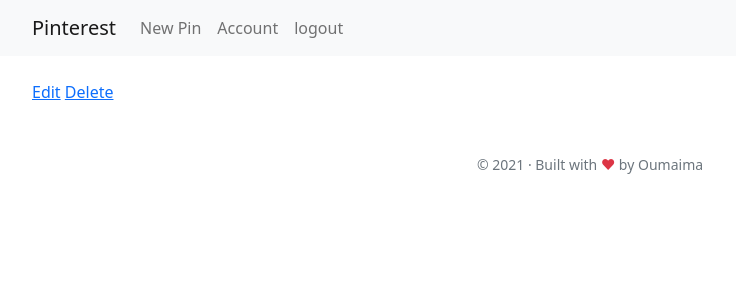
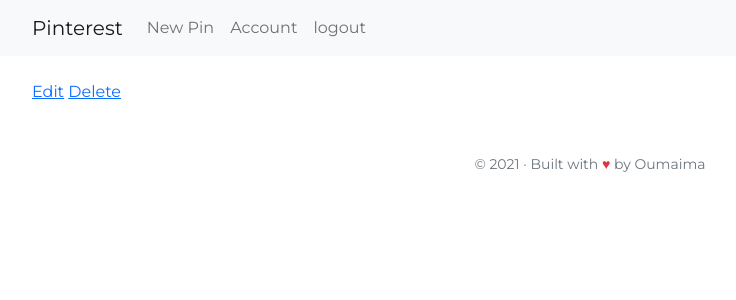
Before and after one commit to Oumaima901/Pinterest-Symfony, a Symfony app: template templates/pins/show.html.twig in a window 1280 px wide. Shown: the top 300 px of the page, without its empty margins (50-786 px from the left). Run offline with Twig, Linux system fonts and the light colour scheme; the template is opened without the code that fills it, so the values that code supplies are empty; some libraries are stand-ins or nearby versions.

Commit message:
Change Font for Montserrat

```diff
--- a/templates/layouts/base.html.twig
+++ b/templates/layouts/base.html.twig
@@ -6,11 +6,18 @@
 			{% block title %}Welcome!
 			{% endblock %}
 		</title>
+		<link rel="preconnect" href="https://fonts.googleapis.com">
+        <link rel="preconnect" href="https://fonts.googleapis.com">
+<link rel="preconnect" href="https://fonts.gstatic.com" crossorigin>
+<link href="https://fonts.googleapis.com/css2?family=Montserrat:wght@300;400&display=swap" rel="stylesheet">
 		{# Run `composer require symfony/webpack-encore-bundle`
 				           and uncomment the following Encore helpers to start using Symfony UX #}
 		{% block stylesheets %}
 			<link href="https://cdn.jsdelivr.net/npm/bootstrap@5.1.0/dist/css/bootstrap.min.css" rel="stylesheet" integrity="sha384-KyZXEAg3QhqLMpG8r+8fhAXLRk2vvoC2f3B09zVXn8CA5QIVfZOJ3BCsw2P0p/We" crossorigin="anonymous">
 			<style>
+			html, body{
+             font-family: 'Montserrat', sans-serif;
+			}
 				.alert {
 					padding: 10px;
 					color: white;
```
